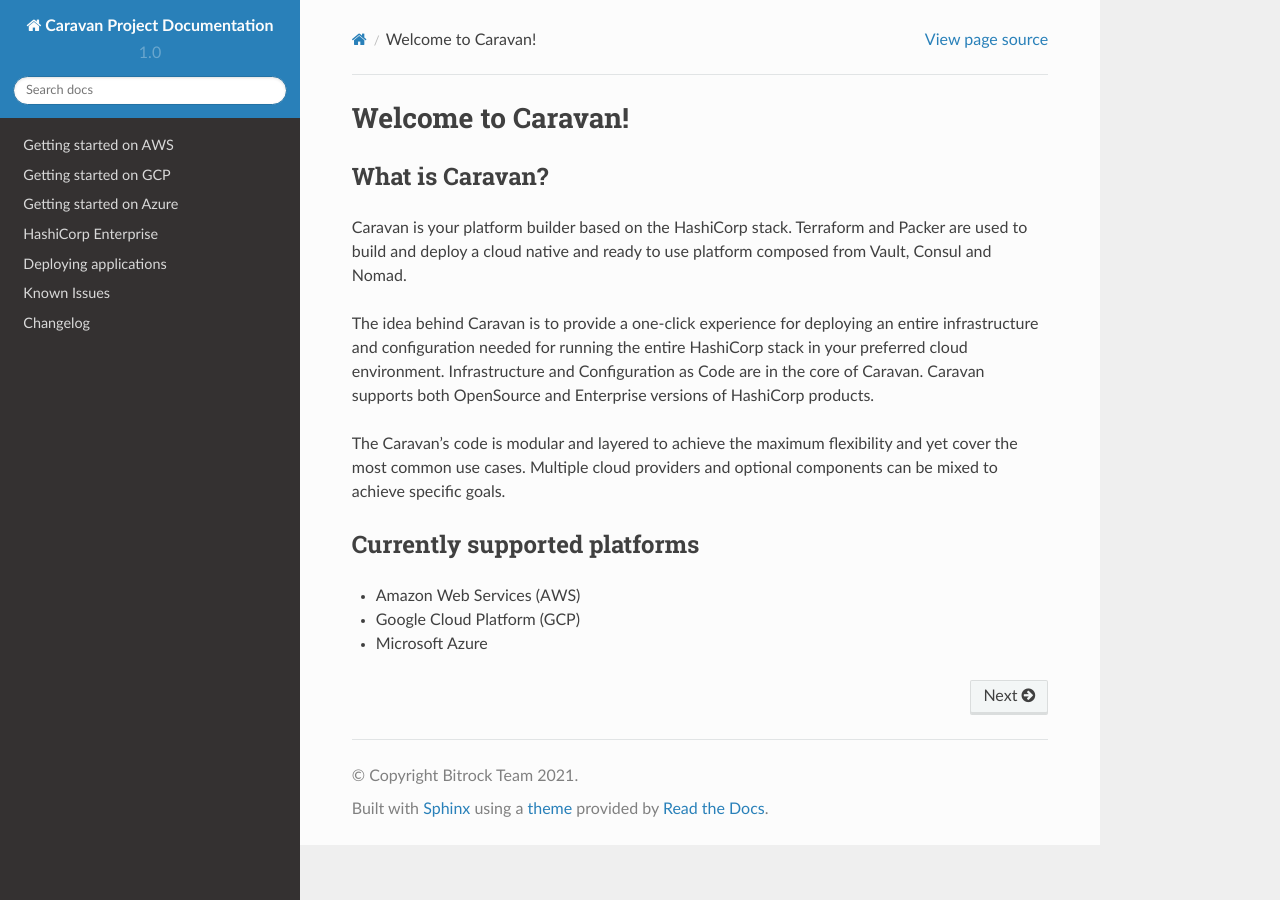
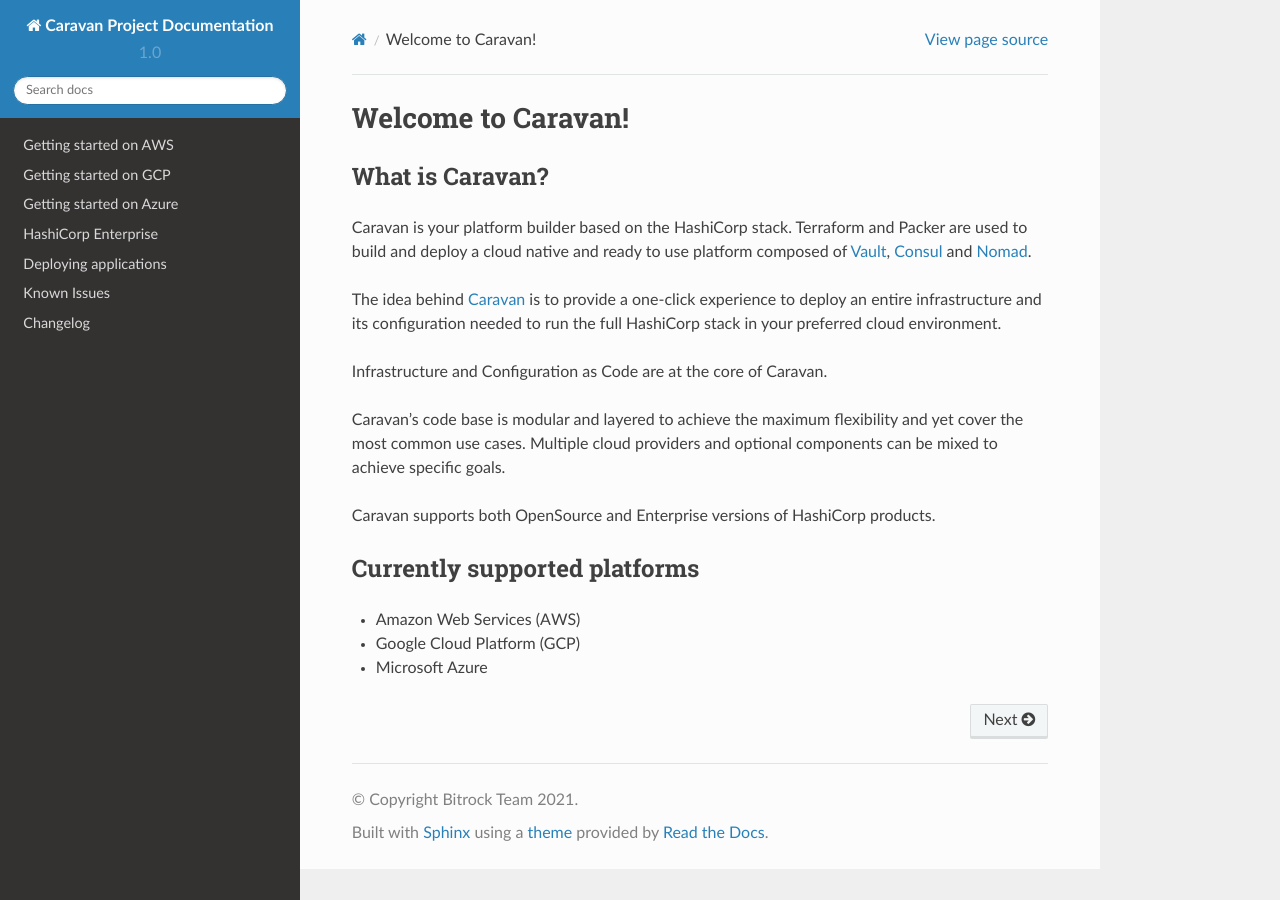
Before and after one commit to bitrockteam/caravanproject, a Sphinx documentation site: the page built from docs/index.rst, in a window 1280 px wide. Built offline with Sphinx 7.4.7 and the Read the Docs theme 2.0.0, drawn with Linux system fonts in a browser that asks for light colours.

Commit message:
Added links and reordered sentences

```diff
--- a/docs/index.rst
+++ b/docs/index.rst
@@ -6,17 +6,19 @@
 
 Caravan is your platform builder based on the HashiCorp stack. Terraform
 and Packer are used to build and deploy a cloud native and ready to use platform
-composed from Vault, Consul and Nomad.
+composed of `Vault <https://www.hashicorp.com/products/vault>`_, `Consul <https://www.hashicorp.com/products/consul>`_ and `Nomad <https://www.hashicorp.com/products/nomad>`_.
 
-The idea behind Caravan is to provide a one-click experience for
-deploying an entire infrastructure and configuration needed for running
-the entire HashiCorp stack in your preferred cloud environment. Infrastructure and
-Configuration as Code are in the core of Caravan. Caravan supports both
-OpenSource and Enterprise versions of HashiCorp products.
+The idea behind `Caravan <https://caravanproject.io/>`_ is to provide a one-click experience to
+deploy an entire infrastructure and its configuration needed to run
+the full HashiCorp stack in your preferred cloud environment.
 
-The Caravan's code is modular and layered to achieve the maximum flexibility and yet
+Infrastructure and Configuration as Code are at the core of Caravan.
+
+Caravan's code base is modular and layered to achieve the maximum flexibility and yet
 cover the most common use cases. Multiple cloud providers and optional components
 can be mixed to achieve specific goals.
+
+Caravan supports both OpenSource and Enterprise versions of HashiCorp products.
 
 Currently supported platforms
 -----------------------------
```
